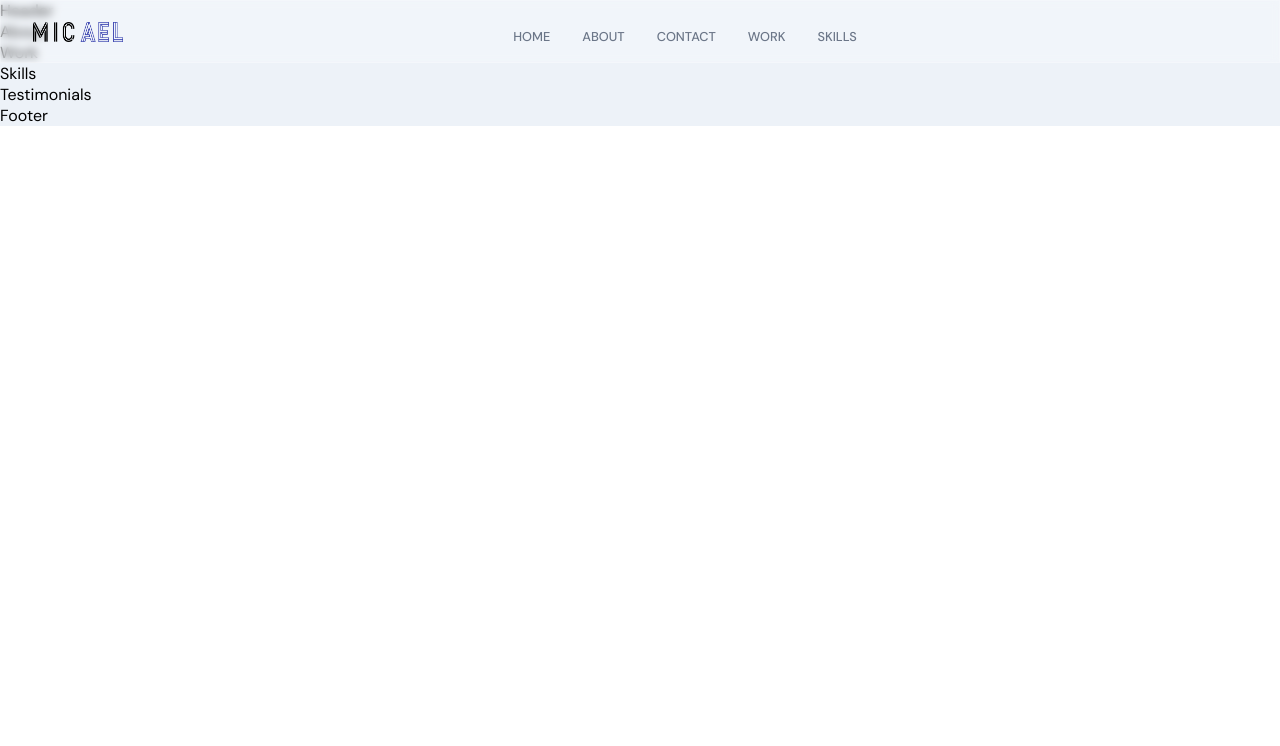
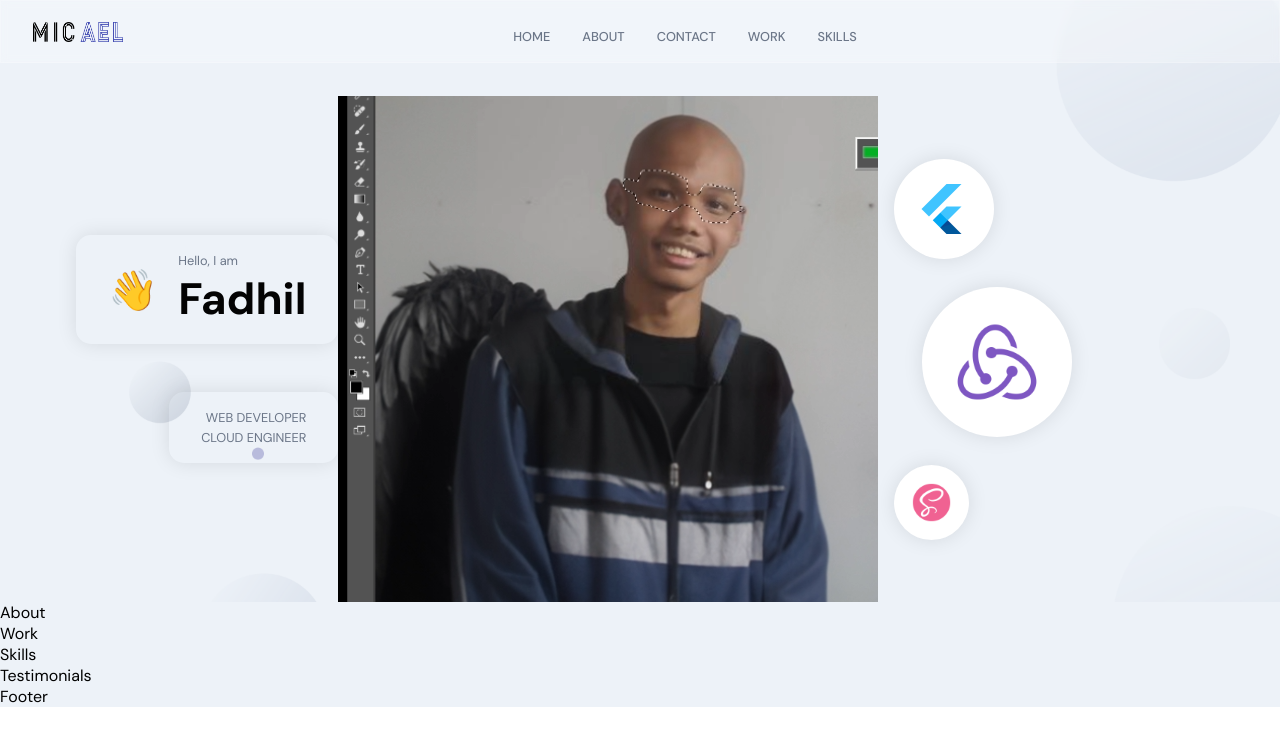
Before and after one commit to Gonken-GN/FullStack_Portfolio, a React (Create React App) app in the folder frontend/: page / in a window 1280 px wide. Shown: the top 746 px of the page. Built offline with nearby package versions, Linux system fonts and the light colour scheme.

Commit message:
add header section

```diff
--- a/frontend/src/constant/images.jsx
+++ b/frontend/src/constant/images.jsx
@@ -34,8 +34,10 @@
 import nb from '../assets/nb.png';
 import skype from '../assets/skype.png';
 import spotify from '../assets/spotify.png';
+import rafi from '../assets/image.png';
 
 export default {
+  rafi,
   email,
   mobile,
   api,
--- a/frontend/src/container/Header/Header.jsx
+++ b/frontend/src/container/Header/Header.jsx
@@ -1,10 +1,67 @@
-import React from 'react'
+import React from "react";
 
-import './Header.scss';
+import { motion } from "framer-motion";
+import { images } from "../../constant";
+import "./Header.scss";
+const scaleVariants = {
+  whileInView: {
+    scale: [0, 1],
+    opacity: [0, 1],
+    transition: {
+      duration: 1,
+      ease: "easeInOut",
+    },
+  },
+};
 const Header = () => {
   return (
-    <div>Header</div>
-  )
-}
+    <div id="home" className="app__header app__flex">
+      <motion.div
+        whileInView={{ x: [-100, 0], opacity: [0, 1] }}
+        transition={{ duration: 0.5 }}
+        className="app__header-info"
+      >
+        <div className="app__header-badge">
+          <div className="badge-cmp app__flex">
+            <span>👋</span>
+            <div style={{ marginLeft: 20 }}>
+              <p className="p-text">Hello, I am</p>
+              <h1 className="head-text">Fadhil</h1>
+            </div>
+          </div>
+          <div className="tag-cmp app__flex">
+            <p className="p-text">Web Developer</p>
+            <p className="p-text">Cloud Engineer</p>
+          </div>
+        </div>
+      </motion.div>
+      <motion.div
+        whileInView={{ opacity: [0, 1] }}
+        transition={{ duration: 0.5, delayChildren: 0.5 }}
+        className="app__header-info"
+      >
+        <img src={images.rafi} alt="profile_bg" />
+        <motion.image
+          whileInView={{ scale: [0, 1] }}
+          transition={{ duration: 1, ease: "easeInOut" }}
+          src={images.circle}
+          alt="profile_circle"
+          className="overlay_circle"
+        />
+      </motion.div>
+      <motion.div
+        variants={scaleVariants}
+        whileInView={scaleVariants.whileInView}
+        className="app__header-circles"
+      >
+        {[images.flutter, images.redux, images.sass].map((circle, index) => (
+          <div className="circle-cmp app__flex" key={`circle-${index}`}>
+            <img src={circle} alt="circle" />
+          </div>
+        ))}
+      </motion.div>
+    </div>
+  );
+};
 
 export default Header;
--- a/frontend/src/container/Header/Header.scss
+++ b/frontend/src/container/Header/Header.scss
@@ -0,0 +1,173 @@
+#home {
+  position: relative;
+  background: url("../../assets/bgIMG.png");
+  background-size: cover;
+  background-repeat: repeat;
+  background-position: center;
+
+  .app__wrapper {
+    padding: 0;
+
+    .copyright {
+      display: none;
+    }
+  }
+}
+
+.app__header {
+  flex: 1;
+  width: 100%;
+  height: 100%;
+  flex-direction: row;
+
+  padding: 6rem 2rem 0;
+  @media screen and (min-width: 2000px) {
+    padding-top: 8rem;
+  }
+  @media screen and (max-width: 1200px) {
+    flex-direction: column;
+  }
+  @media screen and (max-width: 450px) {
+    padding: 6rem 1rem 2rem;
+  }
+}
+
+.app__header-info {
+  flex: 0.65;
+  display: flex;
+  flex-direction: column;
+  justify-content: flex-start;
+  align-items: flex-start;
+  height: 100%;
+
+  @media screen and (max-width: 2000px) {
+    width: 100%;
+    margin-right: 0rem;
+  }
+}
+
+.app__header-badge {
+  width: 100%;
+  display: flex;
+  justify-content: flex-end;
+  align-items: flex-end;
+  flex-direction: column;
+
+  .badge-cmp,
+  .tag-cmp {
+    padding: 1rem 2rem;
+    border: var(--white-color);
+    border-radius: 15px;
+    flex-direction: row;
+    box-shadow: 0 0 20px rgba(0, 0, 0, 0.1);
+  }
+  .tag-cmp {
+    flex-direction: column;
+    margin-top: 3rem;
+
+    p {
+      width: 100%;
+      text-transform: uppercase;
+      text-align: right;
+    }
+  }
+  span {
+    font-size: 2.5rem;
+
+    @media screen and (min-width: 2000px) {
+      font-size: 5rem;
+    }
+  }
+  @media screen and (max-width: 1200px) {
+    justify-content: flex-start;
+    align-items: flex-start;
+  }
+}
+
+.app__header-circles {
+  flex: 0.75;
+  display: flex;
+  flex-direction: column;
+  justify-content: space-evenly;
+  align-items: flex-start;
+  height: 100%;
+  margin-left: 1rem;
+
+  div {
+    width: 100px;
+    height: 100px;
+    border-radius: 50%;
+
+    background: var(--white-color);
+    box-shadow: 0 0 20px rgba(0, 0, 0, 0.1);
+
+    img {
+      width: 60%;
+      height: 60%;
+    }
+  }
+  div:nth-child(1) {
+    width: 100px;
+    height: 100px;
+  }
+  div:nth-child(2) {
+    margin: 1.75rem;
+    width: 150px;
+    height: 150px;
+  }
+  div:nth-child(3) {
+    width: 75px;
+    height: 75px;
+  }
+  @media screen and (min-width: 2000px) {
+    div:nth-child(1) {
+      width: 400px;
+      height: 400px;
+    }
+    div:nth-child(2) {
+      width: 170px;
+      height: 170px;
+    }
+    div:nth-child(3) {
+      width: 200px;
+      height: 200px;
+    }
+  }
+  @media screen and (max-width: 1200px) {
+    width: 100%;
+    flex-direction: row;
+    flex-wrap: wrap;
+    margin-left: 0;
+    div {
+      margin: 1rem;
+    }
+  }
+}
+
+.app__header-img {
+  flex: 1;
+  height: 100%;
+
+  display: flex;
+  justify-content: flex-end;
+  align-items: flex-end;
+  position: relative;
+
+  img {
+    width: 100%;
+    object-fit: contain;
+    z-index: 1;
+  }
+  .overlay_circle {
+    position: absolute;
+    left: 0;
+    right: 0;
+    bottom: 0;
+    z-index: 0;
+    width: 100%;
+    height: 90%;
+  }
+  @media screen and (max-width: 1200px) {
+    margin: 2rem 0;
+  }
+}
```
Also changed, not shown: frontend/src/assets/image.png (added).
